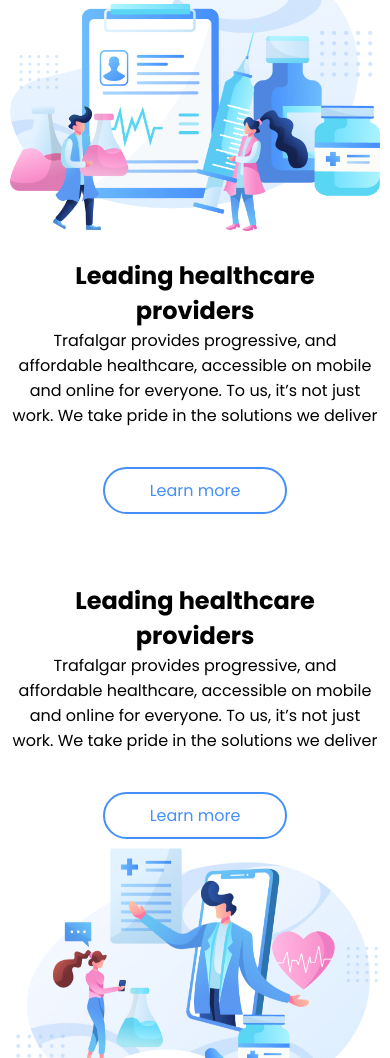
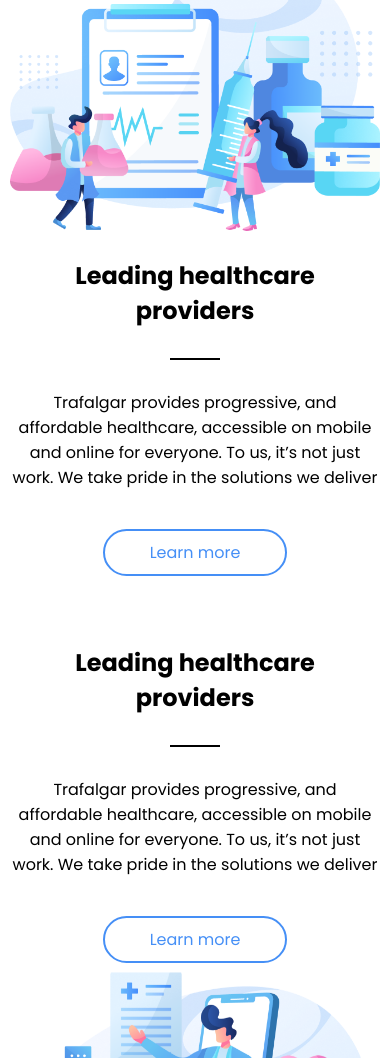
Before and after one commit to Derik300309/Trafalgar, a plain HTML site: page index.html in a window 390 px wide. Shown: the part 3297-4355 px from the top of the page. Drawn offline with nearby package versions, Linux system fonts and the light colour scheme.

Commit message:
The final version

```diff
--- a/css/main.css
+++ b/css/main.css
@@ -303,6 +303,17 @@ header .content .imgBox img
 {
     max-width: 45%;
     text-align: left;
+}
+.apps .content .card .textBox h1::after
+{
+    content: " ";
+	display: block;
+	height: 2px;
+	background: #000;
+	width: 50px;
+	margin-bottom: 30px;
+	margin-top: 30px;
+    border-radius: -50%;
 }
 .apps .content .card .imgBox
 {
@@ -664,6 +675,12 @@ footer .block ul li a
         text-align: center;
         margin: 20px 0;
     }
+    .apps .content .card .textBox h1::after
+    {
+        margin: 0 auto;
+        margin-bottom: 30px;
+	    margin-top: 30px;
+    }
     .apps .content .card .imgBox
     {
         max-width: 100%;
```
Also changed, not shown: index.html (+2 -4 lines).
